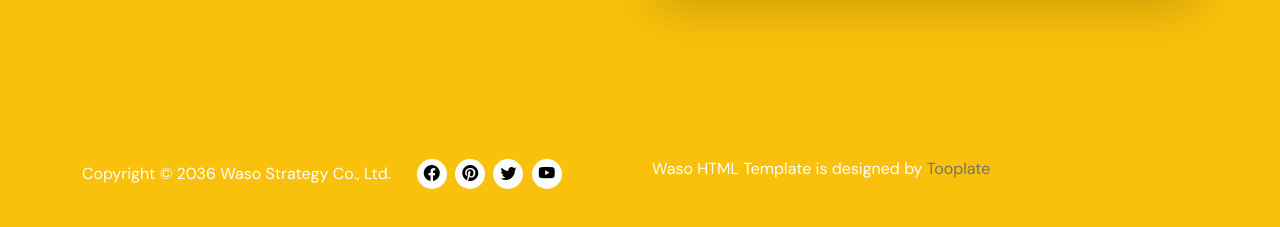
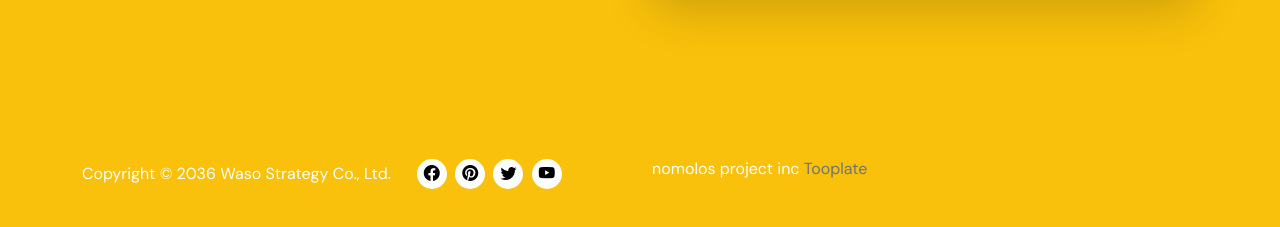
Before and after one commit to nomolos98/MarketPeak_Ecommerce, a plain HTML site: page index.html in a window 1280 px wide. Shown: the part 4459-4686 px from the top of the page. Drawn offline with Linux system fonts and the light colour scheme.

Commit message:
Add new features or fix bugs

```diff
--- a/index.html
+++ b/index.html
@@ -7,7 +7,7 @@
         <meta name="description" content="">
         <meta name="author" content="Tooplate">
 
-        <title>Waso Strategy - Bootstrap 5 HTML Template</title>
+        <title>Capstone project- MarketPeak E-Commerce</title>
 
         <!-- CSS FILES -->
         <link rel="preconnect" href="https://fonts.googleapis.com">
@@ -539,7 +539,7 @@ Free Bootstrap 5 HTML Template
                     </div>
 
                     <div class="col-lg-6 col-12">
-                    	<p class="copyright-text mb-0 me-4">Waso HTML Template is designed by <a href="https://www.tooplate.com/" target="_blank">Tooplate</a></p>
+                    	<p class="copyright-text mb-0 me-4">nomolos project inc <a href="https://www.tooplate.com/" target="_blank">Tooplate</a></p>
                     </div>
 
                 </div>
```
Also changed, not shown: project-detail.html (+1 -1 lines).
